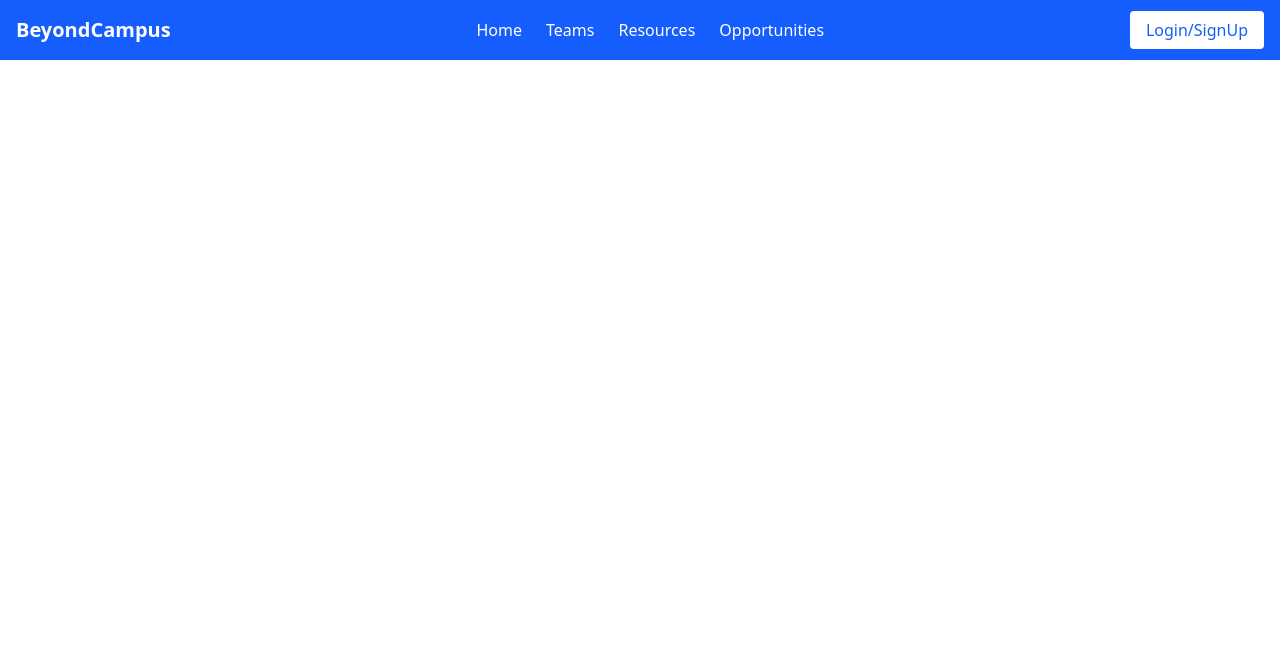
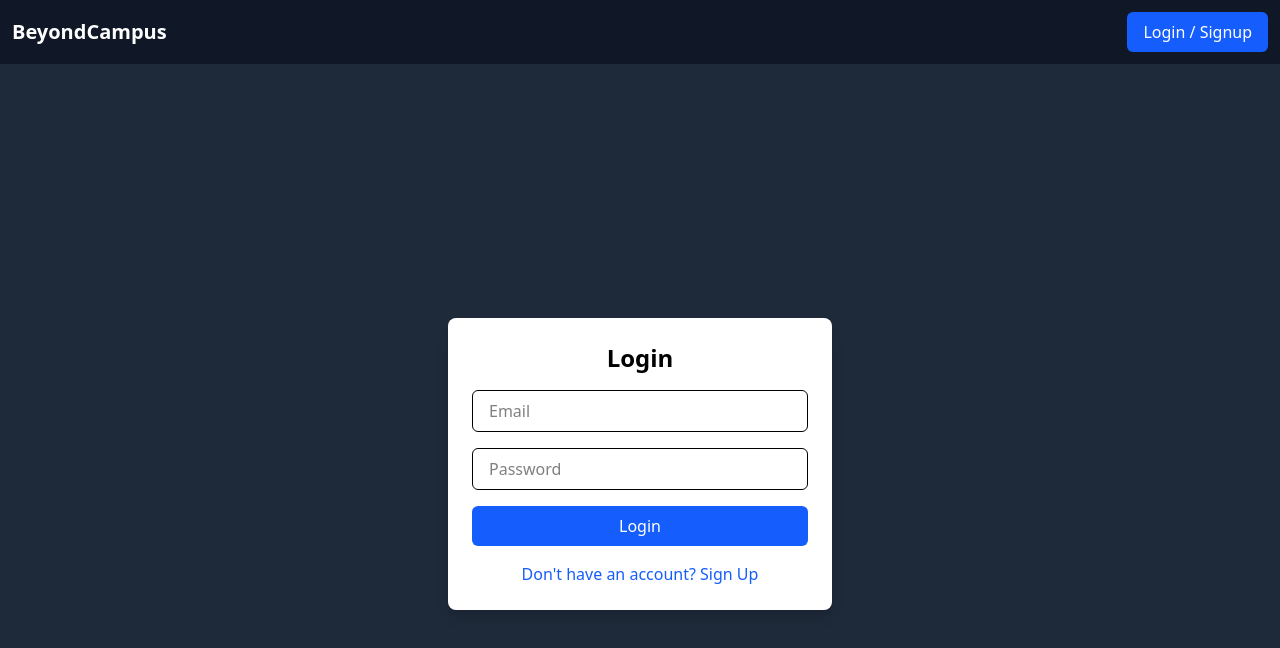
Before and after one commit to Mudavath-Giri-Naik/BeyondCampus, a React (Vite) app: page /auth in a window 1280 px wide. Shown: the top 648 px of the page. Built offline with nearby package versions, Linux system fonts and the light colour scheme; no server answers.

Commit message:
Authentication is Done

```diff
--- a/src/App.jsx
+++ b/src/App.jsx
@@ -1,25 +1,33 @@
 import React, { useState } from "react";
 import { BrowserRouter as Router, Routes, Route } from "react-router-dom";
 import Navbar from "./components/Navbar";
-import Home from "./components/Home";
 import Teams from "./components/Teams";
 import Resources from "./components/Resources";
 import Opportunities from "./components/Opportunities";
 import Profile from "./components/Profile";
+import Dashboard from "./components/Dashboard";
+import AuthModal from "./components/AuthModal"; // Adjust the path if necessary
+import { auth } from "./config/firebaseConfig";
+import { signOut } from "firebase/auth";
 
 const App = () => {
-  const [isLoggedIn, setIsLoggedIn] = useState(false); // Simulating login state
+  const [isLoggedIn, setIsLoggedIn] = useState(false);
+
+  const logout = () => {
+    signOut(auth).then(() => setIsLoggedIn(false));
+  };
 
   return (
     <Router>
-      <Navbar isLoggedIn={isLoggedIn} />
+      <Navbar isLoggedIn={isLoggedIn} logout={logout} />
       <Routes>
-        <Route path="/" element={<Home />} />
+      <Route path="/" element={<h1 className="text-center mt-10 text-3xl">Home Page</h1>} />
         <Route path="/teams" element={<Teams />} />
         <Route path="/resources" element={<Resources />} />
         <Route path="/opportunities" element={<Opportunities />} />
         <Route path="/profile" element={<Profile />} />
-        <Route path="/login" element={<Profile />} />
+        <Route path="/auth" element={<AuthModal />} />
+        <Route path="/dashboard" element={<Dashboard />} />
       </Routes>
     </Router>
   );
--- /dev/null
+++ b/src/components/AuthModal.jsx
@@ -0,0 +1,68 @@
+import React, { useState } from "react";
+import { auth } from "../config/firebaseConfig";
+import { signInWithEmailAndPassword, createUserWithEmailAndPassword } from "firebase/auth";
+import { useNavigate } from "react-router-dom";
+
+const AuthModal = () => {
+  const [email, setEmail] = useState("");
+  const [password, setPassword] = useState("");
+  const [isSignup, setIsSignup] = useState(false);
+  const [error, setError] = useState("");
+
+  const navigate = useNavigate();
+
+  const handleAuth = async (e) => {
+    e.preventDefault();
+    setError("");
+    try {
+      if (isSignup) {
+        await createUserWithEmailAndPassword(auth, email, password);
+      } else {
+        await signInWithEmailAndPassword(auth, email, password);
+      }
+      navigate("/dashboard");
+    } catch (err) {
+      setError(err.message);
+    }
+  };
+
+  return (
+    <div className="flex items-center justify-center min-h-screen bg-gray-800">
+      <div className="bg-white p-6 rounded-lg shadow-lg w-96">
+        <h2 className="text-2xl font-bold mb-4 text-center">
+          {isSignup ? "Sign Up" : "Login"}
+        </h2>
+        {error && <p className="text-red-500 text-sm text-center">{error}</p>}
+        <form onSubmit={handleAuth} className="space-y-4">
+          <input
+            type="email"
+            placeholder="Email"
+            className="w-full px-4 py-2 border rounded-md"
+            value={email}
+            onChange={(e) => setEmail(e.target.value)}
+            required
+          />
+          <input
+            type="password"
+            placeholder="Password"
+            className="w-full px-4 py-2 border rounded-md"
+            value={password}
+            onChange={(e) => setPassword(e.target.value)}
+            required
+          />
+          <button type="submit" className="w-full bg-blue-600 text-white py-2 rounded-md">
+            {isSignup ? "Sign Up" : "Login"}
+          </button>
+        </form>
+        <p
+          onClick={() => setIsSignup(!isSignup)}
+          className="text-blue-600 text-center mt-4 cursor-pointer"
+        >
+          {isSignup ? "Already have an account? Login" : "Don't have an account? Sign Up"}
+        </p>
+      </div>
+    </div>
+  );
+};
+
+export default AuthModal;
--- a/src/components/Dashboard.jsx
+++ b/src/components/Dashboard.jsx
@@ -2,9 +2,8 @@ import React from "react";
 
 const Dashboard = () => {
   return (
-    <div className="container mt-5">
-      <h2>Welcome to the Dashboard!</h2>
-      <p>You have successfully logged in.</p>
+    <div className="min-h-screen flex items-center justify-center bg-gray-100">
+      <h1 className="text-3xl font-bold text-gray-800">Welcome to Dashboard!</h1>
     </div>
   );
 };
--- a/src/components/Navbar.jsx
+++ b/src/components/Navbar.jsx
@@ -1,68 +1,54 @@
-import React, { useState } from "react";
-import { Link } from "react-router-dom";
-import { FiMenu, FiX } from "react-icons/fi"; // Icons for menu toggle
+import React, { useState, useEffect } from "react";
+import { Link, useNavigate } from "react-router-dom";
+import { auth } from "../config/firebaseConfig";
+import { onAuthStateChanged, signOut } from "firebase/auth";
+import { FaUserCircle } from "react-icons/fa";
 
-const Navbar = ({ isLoggedIn }) => {
-  const [menuOpen, setMenuOpen] = useState(false);
+const Navbar = () => {
+  const [user, setUser] = useState(null);
+  const navigate = useNavigate();
+
+  useEffect(() => {
+    // Listen for authentication state changes
+    const unsubscribe = onAuthStateChanged(auth, (currentUser) => {
+      setUser(currentUser);
+    });
+    return () => unsubscribe();
+  }, []);
+
+  const handleLogout = async () => {
+    await signOut(auth);
+    setUser(null);
+    navigate("/");
+  };
 
   return (
-    <nav className="bg-blue-600 text-white p-4 flex justify-between items-center">
-      <div className="text-xl font-bold">BeyondCampus</div>
+    <nav className="bg-gray-900 p-3 shadow-lg">
+      <div className="container mx-auto flex justify-between items-center">
+        {/* Brand Name */}
+        <Link to="/" className="text-white text-xl font-bold">
+          BeyondCampus
+        </Link>
 
-      {/* Desktop Navigation */}
-      <ul className="hidden md:flex space-x-6">
-        <li><Link to="/" className="hover:underline">Home</Link></li>
-        <li><Link to="/teams" className="hover:underline">Teams</Link></li>
-        <li><Link to="/resources" className="hover:underline">Resources</Link></li>
-        <li><Link to="/opportunities" className="hover:underline">Opportunities</Link></li>
-      </ul>
-
-      {/* Profile/Login Button - Always visible */}
-      <div className="hidden md:block">
-        {isLoggedIn ? (
-          <Link to="/profile">
-            <img
-              src="https://via.placeholder.com/40"
-              alt="Profile"
-              className="rounded-full w-10 h-10"
-            />
-          </Link>
-        ) : (
-          <Link to="/login" className="bg-white text-blue-600 px-4 py-2 rounded hover:bg-gray-200">
-            Login/SignUp
-          </Link>
-        )}
+        {/* Right Side */}
+        <div>
+          {user ? (
+            <button
+              onClick={() => navigate("/dashboard")}
+              className="text-white text-xl flex items-center gap-2 hover:text-gray-300"
+            >
+              <FaUserCircle size={28} />
+            </button>
+          ) : (
+            <button
+              onClick={() => navigate("/auth")}
+              className="bg-blue-600 hover:bg-blue-700 text-white py-2 px-4 rounded-md transition duration-300"
+            >
+              Login / Signup
+            </button>
+          )}
+        </div>
       </div>
-
-      {/* Mobile Menu Toggle Button */}
-      <button className="md:hidden" onClick={() => setMenuOpen(!menuOpen)}>
-        {menuOpen ? <FiX size={28} /> : <FiMenu size={28} />}
-      </button>
-
-      {/* Mobile Navigation Menu */}
-      {menuOpen && (
-        <ul className="absolute top-16 left-0 w-full bg-blue-600 flex flex-col space-y-4 p-4 md:hidden">
-          <li><Link to="/" className="hover:underline" onClick={() => setMenuOpen(false)}>Home</Link></li>
-          <li><Link to="/teams" className="hover:underline" onClick={() => setMenuOpen(false)}>Teams</Link></li>
-          <li><Link to="/resources" className="hover:underline" onClick={() => setMenuOpen(false)}>Resources</Link></li>
-          <li><Link to="/opportunities" className="hover:underline" onClick={() => setMenuOpen(false)}>Opportunities</Link></li>
-          <li>
-            {isLoggedIn ? (
-              <Link to="/profile" onClick={() => setMenuOpen(false)}>
-                <img
-                  src="https://via.placeholder.com/40"
-                  alt="Profile"
-                  className="rounded-full w-10 h-10"
-                />
-              </Link>
-            ) : (
-              <Link to="/login" className="bg-white text-blue-600 px-4 py-2 rounded hover:bg-gray-200" onClick={() => setMenuOpen(false)}>
-                Login/SignUp
-              </Link>
-            )}
-          </li>
-        </ul>
-      )}
     </nav>
   );
 };
--- a/src/components/Signup.jsx
+++ /dev/null
@@ -1,61 +0,0 @@
-import React, { useState } from "react";
-import { createUserWithEmailAndPassword } from "firebase/auth";
-import { useNavigate } from "react-router-dom";
-import { auth } from "../firebaseConfig";
-
-const Signup = () => {
-  const [email, setEmail] = useState("");
-  const [password, setPassword] = useState("");
-  const [error, setError] = useState("");
-  const navigate = useNavigate();
-
-  const handleSignup = async (e) => {
-    e.preventDefault();
-    const allowedDomains = ["mvgrce.edu.in", "raghu.edu.in", "lendi.edu.in", "gitam.edu.in"];
-    const domain = email.split("@")[1];
-
-    if (!allowedDomains.includes(domain)) {
-      setError("Only college email IDs are allowed.");
-      return;
-    }
-
-    try {
-      await createUserWithEmailAndPassword(auth, email, password);
-      navigate("/dashboard");
-    } catch (err) {
-      setError(err.message);
-    }
-  };
-
-  return (
-    <div className="container mt-5">
-      <h2>Signup</h2>
-      <form onSubmit={handleSignup}>
-        <div className="mb-3">
-          <label>Email address</label>
-          <input
-            type="email"
-            className="form-control"
-            value={email}
-            onChange={(e) => setEmail(e.target.value)}
-            required
-          />
-        </div>
-        <div className="mb-3">
-          <label>Password</label>
-          <input
-            type="password"
-            className="form-control"
-            value={password}
-            onChange={(e) => setPassword(e.target.value)}
-            required
-          />
-        </div>
-        {error && <p className="text-danger">{error}</p>}
-        <button type="submit" className="btn btn-success">Signup</button>
-      </form>
-    </div>
-  );
-};
-
-export default Signup;
```
Also changed, not shown: src/components/Login.jsx (deleted, +0 -77 lines).
